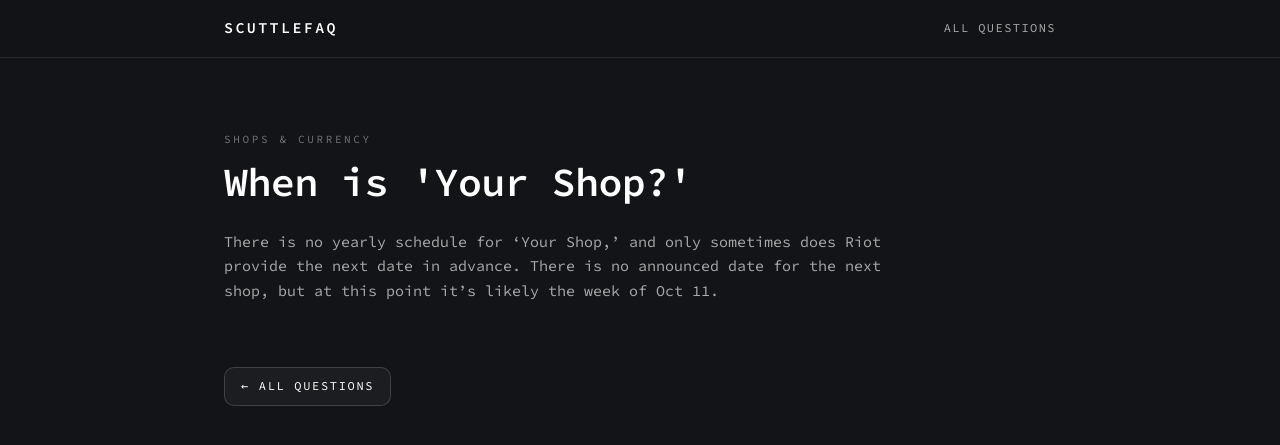
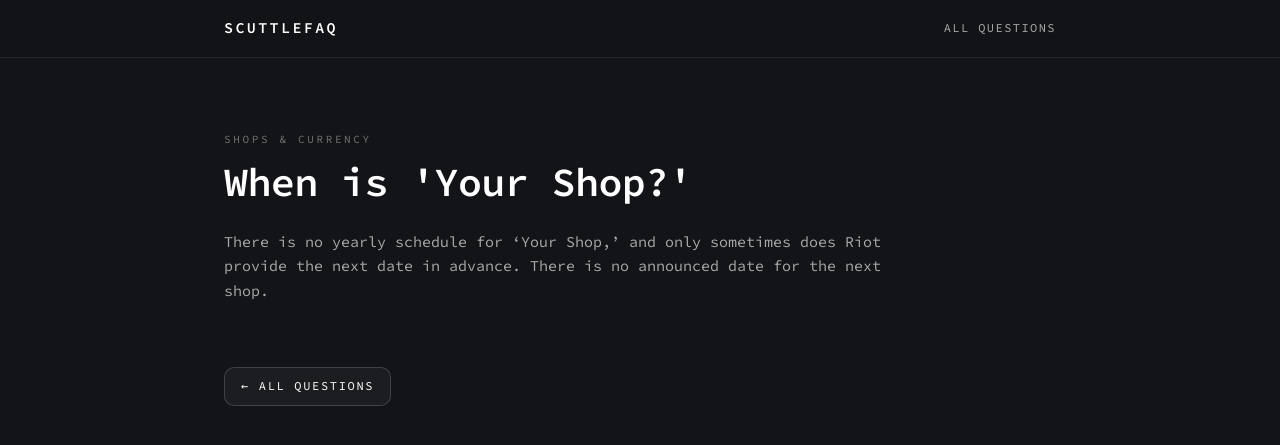
Before and after one commit to scuttlecat/scuttlefaq, a Jekyll site: the page built from _faqs/when-is-your-shop.md, in a window 1280 px wide. Shown: the top 445 px of the page. Built offline with Jekyll 4.4.1, drawn with Linux system fonts in a browser that asks for light colours.

Commit message:
your shop q

```diff
--- a/_faqs/when-is-your-shop.md
+++ b/_faqs/when-is-your-shop.md
@@ -1,7 +1,7 @@
 ---
 title: "When is 'Your Shop?'"
-summary: "There is no yearly schedule for 'Your Shop,' and only sometimes does Riot provide the next date in advance. There is no announced date for the next shop, but at this point it's likely the week of Oct 11."
+summary: "There is no yearly schedule for 'Your Shop,' and only sometimes does Riot provide the next date in advance. There is no announced date for the next shop."
 category: "Shops & Currency"
 order: 2
 ---
-There is no yearly schedule for 'Your Shop,' and only sometimes does Riot provide the next date in advance. There is no announced date for the next shop, but at this point it's likely the week of Oct 11.
+There is no yearly schedule for 'Your Shop,' and only sometimes does Riot provide the next date in advance. There is no announced date for the next shop.
```
